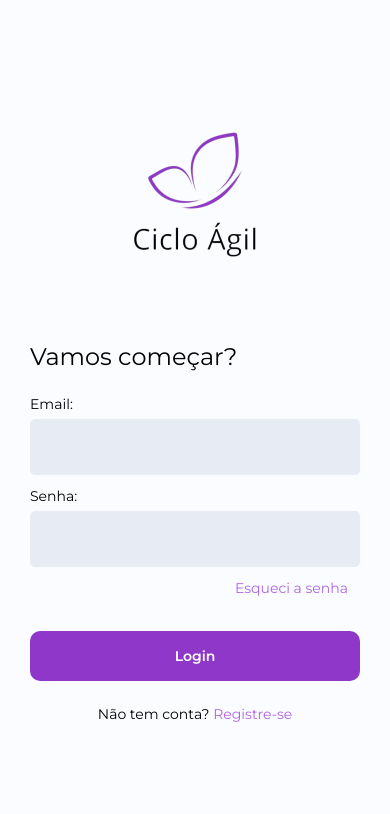
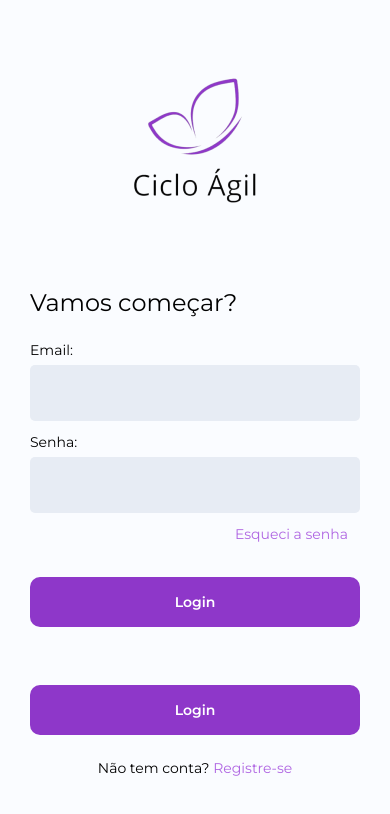
Before and after one commit to PipocaAgil-Grupo-Bordo/ciclo-agil-mobile, a React Native app: screen /Login in a window 390 px wide. Shown: the top 814 px of the page. Built offline with nearby package versions, Linux system fonts and the light colour scheme; no server answers.

Commit message:
fix: Ongoing fix

```diff
--- /dev/null
+++ b/src/components/ButtonT/index.tsx
@@ -0,0 +1,17 @@
+import { TouchableHighlightProps } from "react-native";
+import { StyledTestButton, StyledTestButtonProps, StyledTestButtonText } from "./style";
+import { ReactNode } from "react";
+
+interface TestButtonProps extends StyledTestButtonProps, TouchableHighlightProps {
+  children: ReactNode;
+}
+
+const TestButton: React.FC<TestButtonProps> = ({ state, children }) => {
+  return (
+    <StyledTestButton state={state}  activeOpacity={0.5}>
+      <StyledTestButtonText state={state}>{children}</StyledTestButtonText>
+    </StyledTestButton>
+  );
+};
+
+export default TestButton;
--- /dev/null
+++ b/src/components/ButtonT/style.tsx
@@ -0,0 +1,43 @@
+import styled from "styled-components/native";
+import { TextMontserrat } from "../TextBox/style";
+
+export interface StyledTestButtonProps {
+  state?: "accent" | "mild" | "default";
+}
+
+export const StyledTestButton = styled.TouchableHighlight<StyledTestButtonProps>`
+  display: flex;
+  flex-direction: row;
+  justify-content: center;
+  align-items: center;
+  gap: 25px;
+  border-radius: 10px;
+  padding: 16px;
+  border: ${({ state }) => (!state || state === "default" ? "2px solid #D9D9D9" : "none")};
+  background-color: ${({ state }) => {
+    switch (state) {
+      case "accent":
+        return "#8e37c9";
+      case "mild":
+        return "#EEE1F7";
+      case "default":
+      default:
+        return "#F5F5F5";
+    }
+  }};
+`;
+
+export const StyledTestButtonText = styled(TextMontserrat)<StyledTestButtonProps>`
+  color: ${({ state }) => {
+    switch (state) {
+      case "accent":
+        return "#FFFFFF";
+      case "mild":
+        return "#000000";
+      case "default":
+      default:
+        return "#1F2024";
+    }
+  }};
+  font-family: ${({ state }) => (state === "accent" ? "MontserratBold" : "Montserrat")};
+`;
--- a/src/pages/Login/SigninForm/index.tsx
+++ b/src/pages/Login/SigninForm/index.tsx
@@ -21,6 +21,7 @@ import { TouchableOpacity } from "react-native-gesture-handler";
 import { RootStackParamList } from "../../../types/routeType";
 import TextBox from "../../../components/TextBox";
 import GenericButton from "../../../components/GenericButton";
+import TestButton from "../../../components/ButtonT";
 
 type HomeScreenProp = StackNavigationProp<RootStackParamList, "Home">;
 
@@ -79,6 +80,12 @@ const SigninForm: React.FC = () => {
       </TouchableOpacity>
 
       <LoginWrapper>
+        <TestButton state="accent" onPress={handleSubmit(onSubmit)}>
+          {isSubmitting ? <ActivityIndicator color={"#fff"} /> : "Login"}
+        </TestButton>
+      </LoginWrapper>
+
+      <LoginWrapper>
         <GenericButton state="accent" onPress={handleSubmit(onSubmit)}>
           {isSubmitting ? <ActivityIndicator color={"#fff"} /> : "Login"}
         </GenericButton>
```
